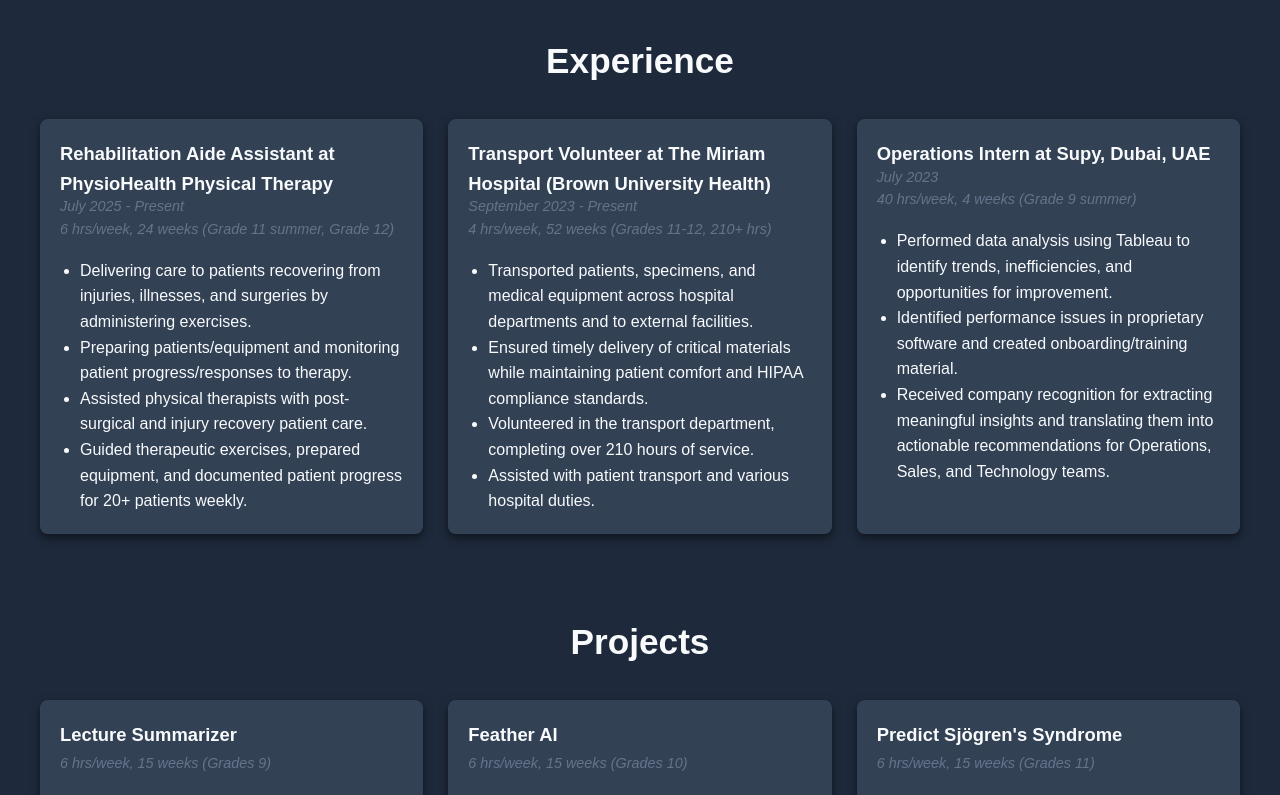
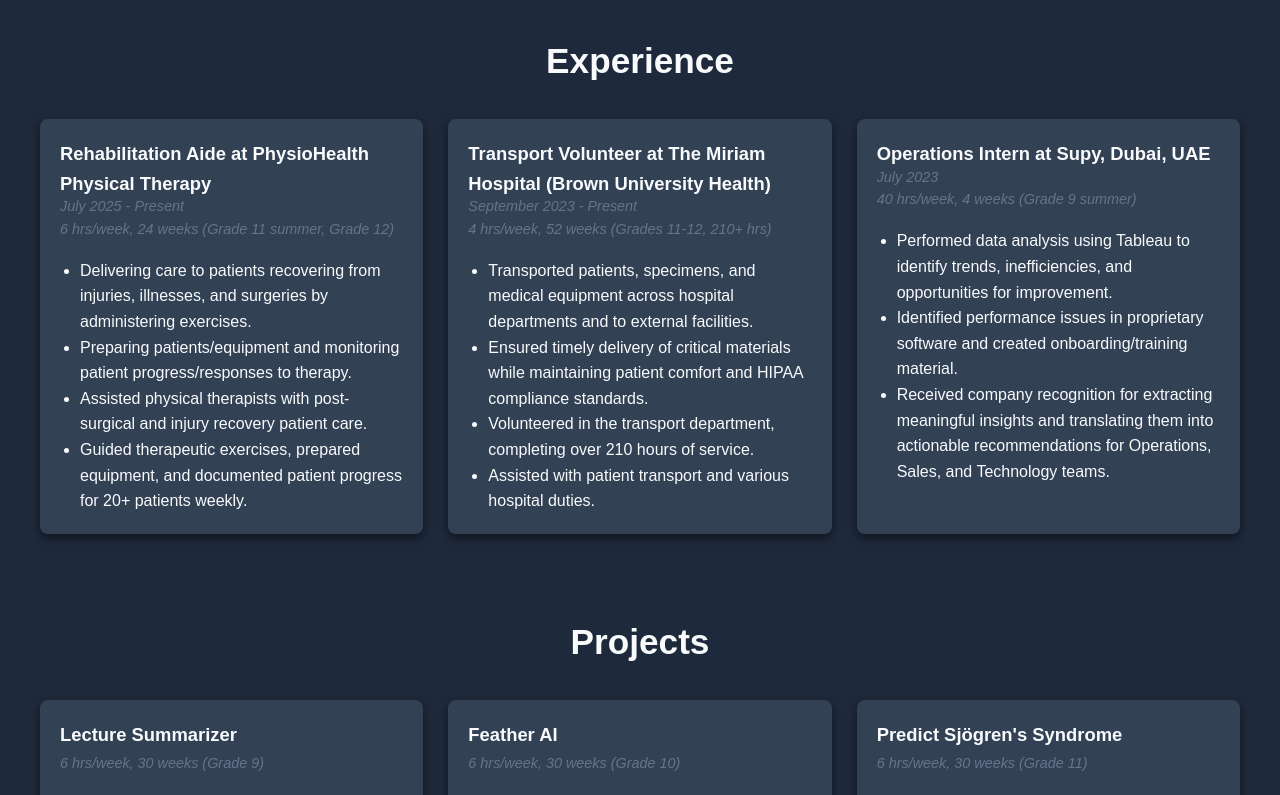
Before and after one commit to bhatiajay/bhatiajay, a plain HTML site: page index.html in a window 1280 px wide. Shown: the part 2360-3155 px from the top of the page. Drawn offline with Linux system fonts and the light colour scheme.

Commit message:
fixing typos

```diff
--- a/index.html
+++ b/index.html
@@ -166,7 +166,7 @@
             <div class="experience-grid">
 
                 <div class="experience-card">
-                    <h3>Rehabilitation Aide Assistant at PhysioHealth Physical Therapy</h3>
+                    <h3>Rehabilitation Aide at PhysioHealth Physical Therapy</h3>
                     <p class="experience-date">July 2025 - Present</p>
                     <p class="experience-date experience-metadata">6 hrs/week, 24 weeks (Grade 11 summer, Grade 12)</p>
                     <ul>
@@ -208,21 +208,21 @@
 
                 <div class="project-card">
                     <h3>Lecture Summarizer</h3>
-                    <p class="experience-date experience-metadata">6 hrs/week, 15 weeks (Grades 9)</p>
+                    <p class="experience-date experience-metadata">6 hrs/week, 30 weeks (Grade 9)</p>
                     <p>Application with command line interface to record speech and then summarize it. The idea is to record lectures and summarize them for later offline use. Makes use of python library SPaCy, and Google Speech Recognizer.</p>
                     <p class="project-link"><a href="https://github.com/bhatiajay/lecture-summarizer" target="_blank" class="bold-text"><i class="fab fa-github"></i> Project Repository</a></p>
                 </div>
 
                 <div class="project-card">
                     <h3>Feather AI</h3>
-                    <p class="experience-date experience-metadata">6 hrs/week, 15 weeks (Grades 10)</p>
+                    <p class="experience-date experience-metadata">6 hrs/week, 30 weeks (Grade 10)</p>
                     <p>Web application that allows user to record speech on demand and then summarize it. The purpose is to record lectures or any lengthy discourse and then summarize. It uses HTML, CSS, Javascript for web interface and recording on demand and it uses OpenAI API for summarization. It can be extended to perform other functions like translation. Placed 3rd in Bristol Regional Science Fair.</p>
                     <p class="project-link"><a href="https://github.com/bhatiajay/feather-ai" target="_blank" class="bold-text"><i class="fab fa-github"></i> Project Repository</a></p>
                 </div>
 
                 <div class="project-card">
                     <h3>Predict Sjögren's Syndrome</h3>
-                    <p class="experience-date experience-metadata">6 hrs/week, 15 weeks (Grades 11)</p>
+                    <p class="experience-date experience-metadata">6 hrs/week, 30 weeks (Grade 11)</p>
                     <p>Developed a machine learning model using Keras and Scikit-Learn to predict the risk percentage for Sjögren's Syndrome. Won the Yale Science and Engineering Award & placed 3rd in the Bristol regional science fair.</p>
                     <p class="project-link"><a href="https://github.com/bhatiajay/predict-sjogrens" target="_blank" class="bold-text"><i class="fab fa-github"></i> Project Repository</a></p>
                 </div>
@@ -241,7 +241,7 @@
 
                 <div class="activity-card">
                     <h3>Captain, Varsity Wrestling; Athlete, Varsity Soccer & Volleyball</h3>
-                    <p class="experience-date experience-metadata">10 hrs/week, 36 weeks (Grades 10, 11, 12)</p>
+                    <p class="experience-date experience-metadata">10 hrs/week, 24 weeks (Grades 10, 11, 12)</p>
                     <p>Wrestling Captain: Led 12-member team through technical training and mental preparation; coached teammates on strategy and competed in 15+ interscholastic meets. Starting Defensive Specialist in Volleyball and Starting Centerback in Soccer.</p>
                 </div>
 
@@ -426,7 +426,7 @@
                         <img src="assets/images/fundRaiserForChurchAtFRCS.png" alt="Volunteering at a church fundraiser event.">
                         <div class="slide-description">
                             <p class="bold-text">Fundraiser for Christ the King Parish Summer Camps</p>
-                            <p>Volunteering with school friends at a fund raising event to benefit summer camps for children - Christ the King Parish, Brockton MA.</p>
+                            <p>Volunteering at a fund raising event to benefit summer camps for children - Christ the King Parish, Brockton MA.</p>
                         </div>
                     </div>
 
```
